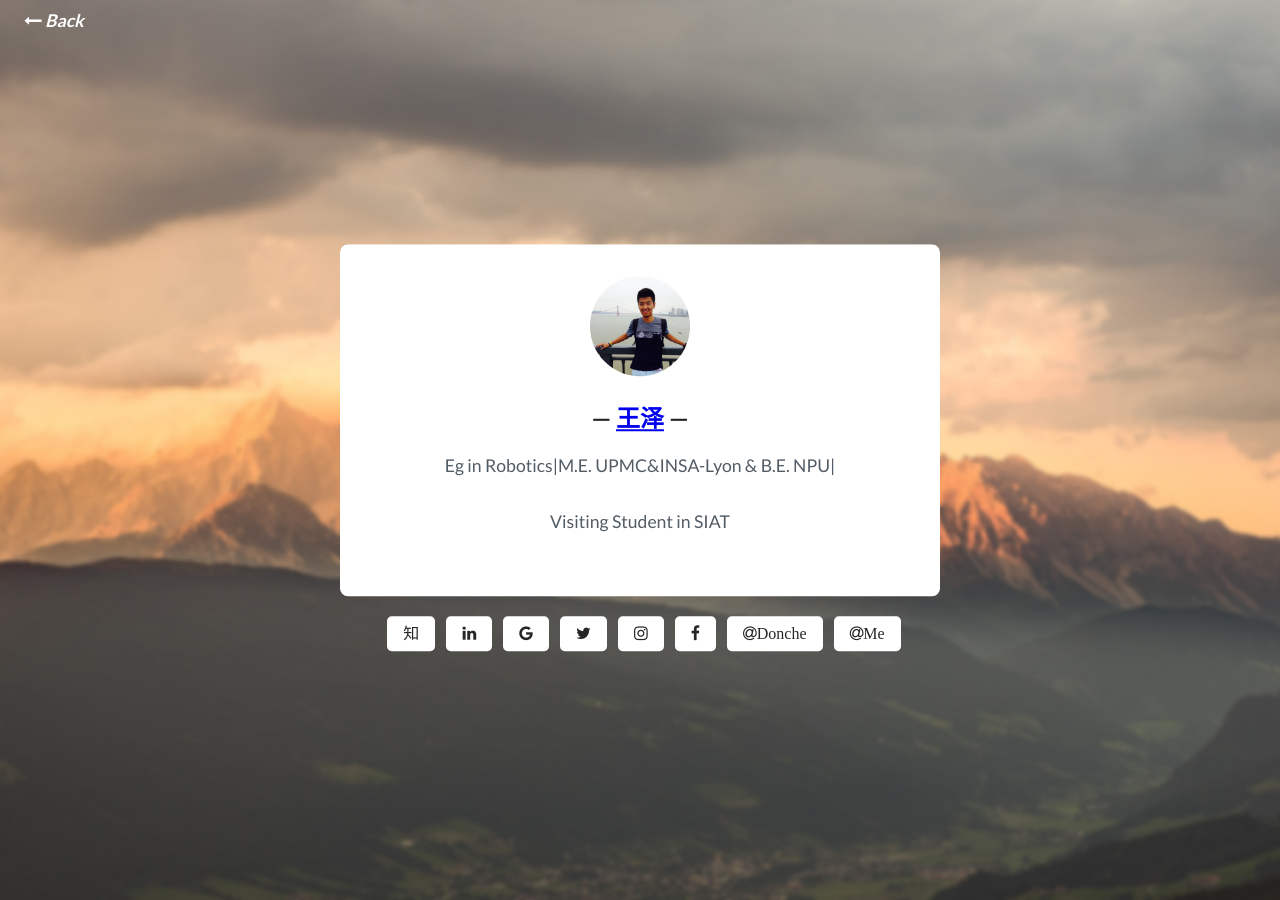
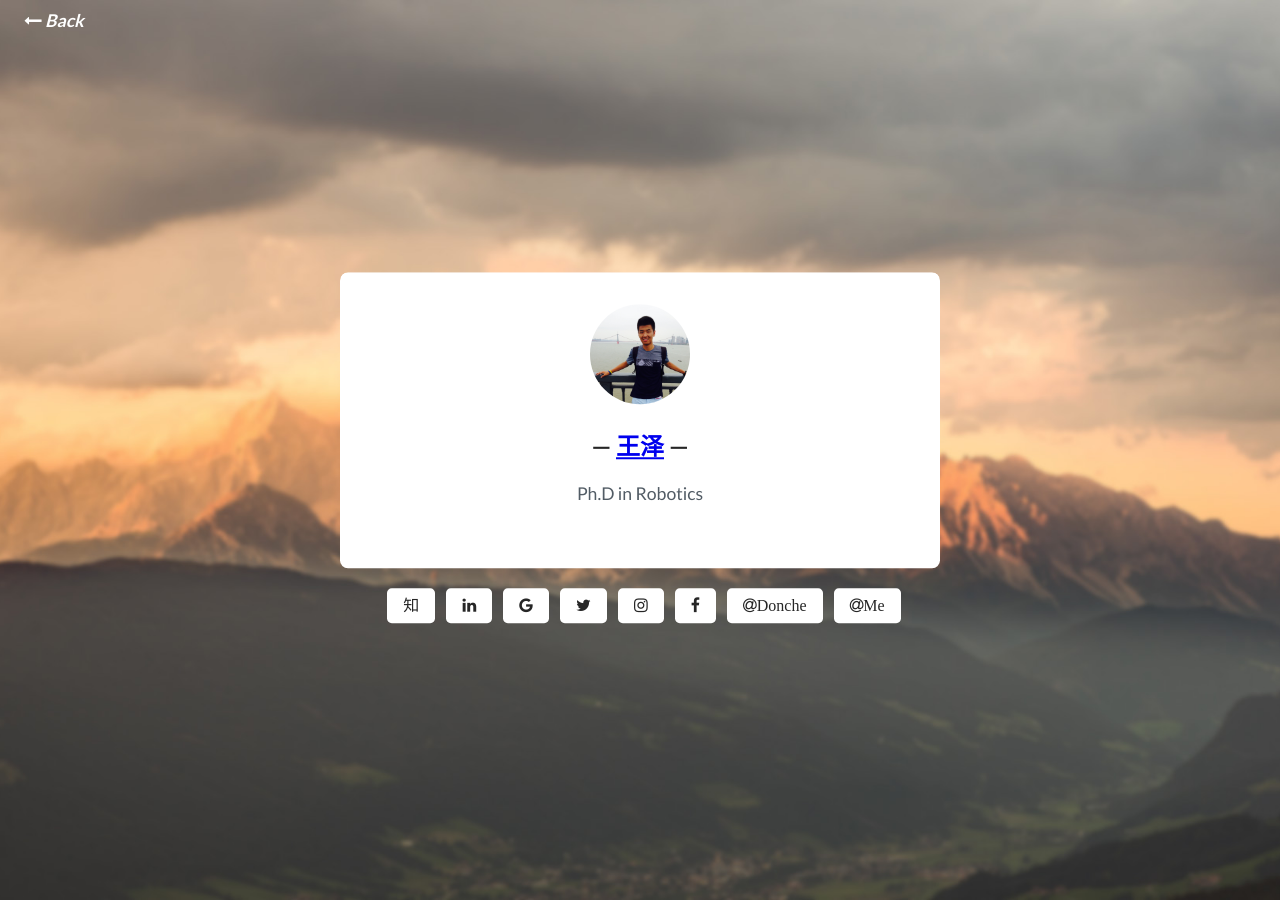
Before and after one commit to w407022008/homepage, a Jekyll site: the page built from _pages/about.html, in a window 1280 px wide. Built offline with Jekyll 4.4.1, drawn with Linux system fonts in a browser that asks for light colours.

Commit message:
Update about.html

```diff
--- a/_pages/about.html
+++ b/_pages/about.html
@@ -12,8 +12,7 @@ permalink: /about/
         </div>
         <div class="author_info">
           <h2 class="author_title"><a href="{{site.baseurl}}/Resume.pdf" class="resume">{% if site.author-name %}{{site.author-name}}{% else %}WANG ZE{% endif %}</a></h2>
-          <p class="author_subtitle">{% if site.about-author %}{{site.about-author}}{% else %}Eg in Robotics|M.E. UPMC&INSA-Lyon & B.E. NPU|{% endif %}</p>
-          <p class="author_subtitle">Visiting Student in SIAT</p>
+          <p class="author_subtitle">{% if site.about-author %}{{site.about-author}}{% else %}Ph.D in Robotics{% endif %}</p>
         </div>
       </div>
 
```
